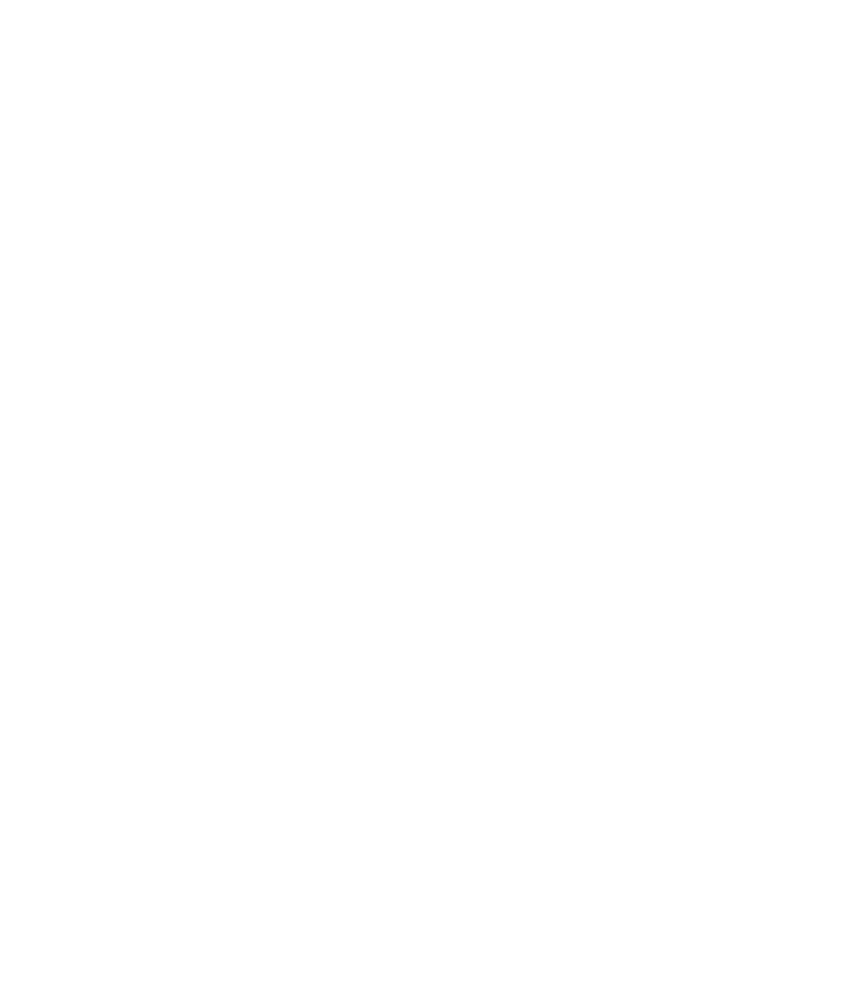
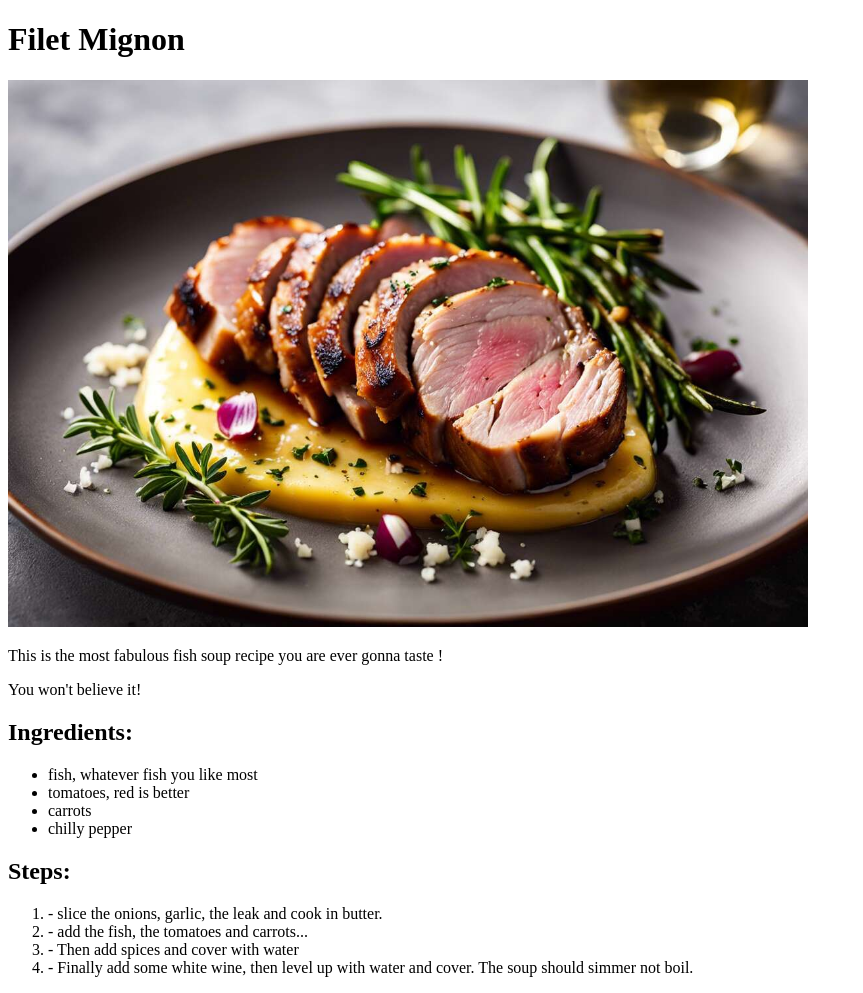
Before and after one commit to nogenora/odin-recipes, a plain HTML site: page recipes/filet_mignon.html in a window 1280 px wide. Shown: the whole page, without its empty margins (0-863 px from the left). Before the commit the page ends 800 px from the top, so only its background shows below. Drawn offline with Linux system fonts and the light colour scheme.

Commit message:
Adding external style.css file and making some css tweaks Also minor modifications to the recipes pages.

```diff
--- a/index.html
+++ b/index.html
@@ -3,10 +3,11 @@
 <head>
     <meta charset="UTF-8">
     <meta name="viewport" content="width=device-width, initial-scale=1.0">
-    <title>Document</title>
+    <link rel="stylesheet" href="style.css">
+    <title>Aux Dahlias</title>
 </head>
 <body>
-    <h1>Odin Recipes</h1>
+    <h1>Aux Dahlias - Our recipes</h1>
     <ul>
         <li><a href="./recipes/soupe_poisson.html">Fish soup</a></li>
         <li><a href="./recipes/ramen.html">Ramen</a></li>
--- a/recipes/filet_mignon.html
+++ b/recipes/filet_mignon.html
@@ -0,0 +1,27 @@
+<!DOCTYPE html>
+<html lang="en">
+<head>
+    <meta charset="UTF-8">
+    <meta name="viewport" content="width=device-width, initial-scale=1.0">
+    <title>Filet Mignon</title>
+</head>
+<body>
+    <h1>Filet Mignon</h1>
+    <img src="../images/1718451803_filet-mignon-de-porc-poele-recette-facile-et-savoureuse.jpg" alt="An image of a cooked filet mignon." width="800"/>
+    <p>This is the most fabulous fish soup recipe you are ever gonna taste !</p>
+    <p>You won't believe it!</p>
+    <h2>Ingredients:</h2>
+    <ul>
+        <li>fish, whatever fish you like most</li>
+        <li>tomatoes, red is better</li>
+        <li>carrots</li>
+        <li>chilly pepper</li>
+    </ul>
+    <h2>Steps:</h2>
+    <ol>
+        <li> - slice the onions, garlic, the leak and cook in butter.</li>
+        <li> - add the fish, the tomatoes and carrots...</li>
+        <li> - Then add spices and cover with water</li>
+        <li> - Finally add some white wine, then level up with water and cover. The soup should simmer not boil.</li>
+</body>
+</html>
--- /dev/null
+++ b/style.css
@@ -0,0 +1,3 @@
+.heading {
+    font-family: Helvetica, Verdana, "Helvetica Now", sans-serif;
+}
```
Also changed, not shown: recipes/ramen.html (+1 -1 lines), recipes/soupe_poisson.html (+1 -1 lines), images/1718451803_filet-mignon-de-porc-poele-recette-facile-et-savoureuse.jpg (added).
